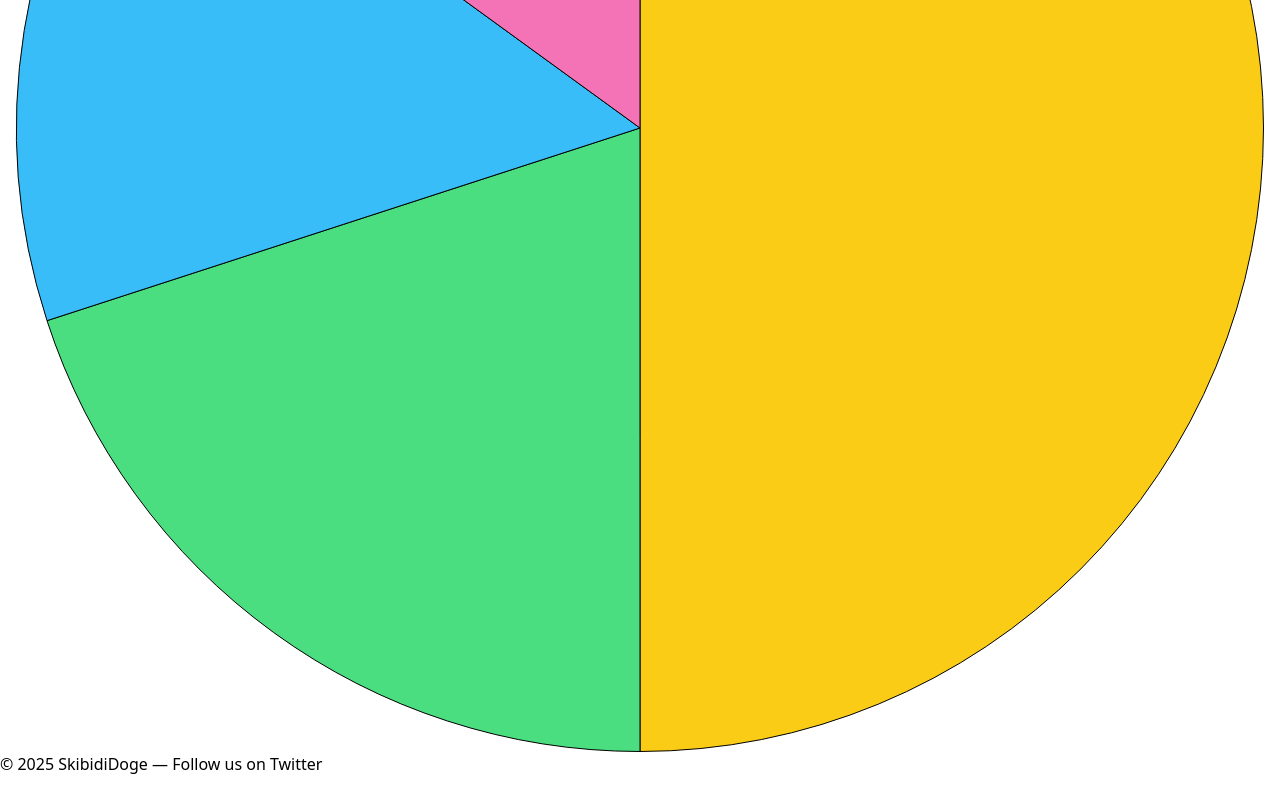
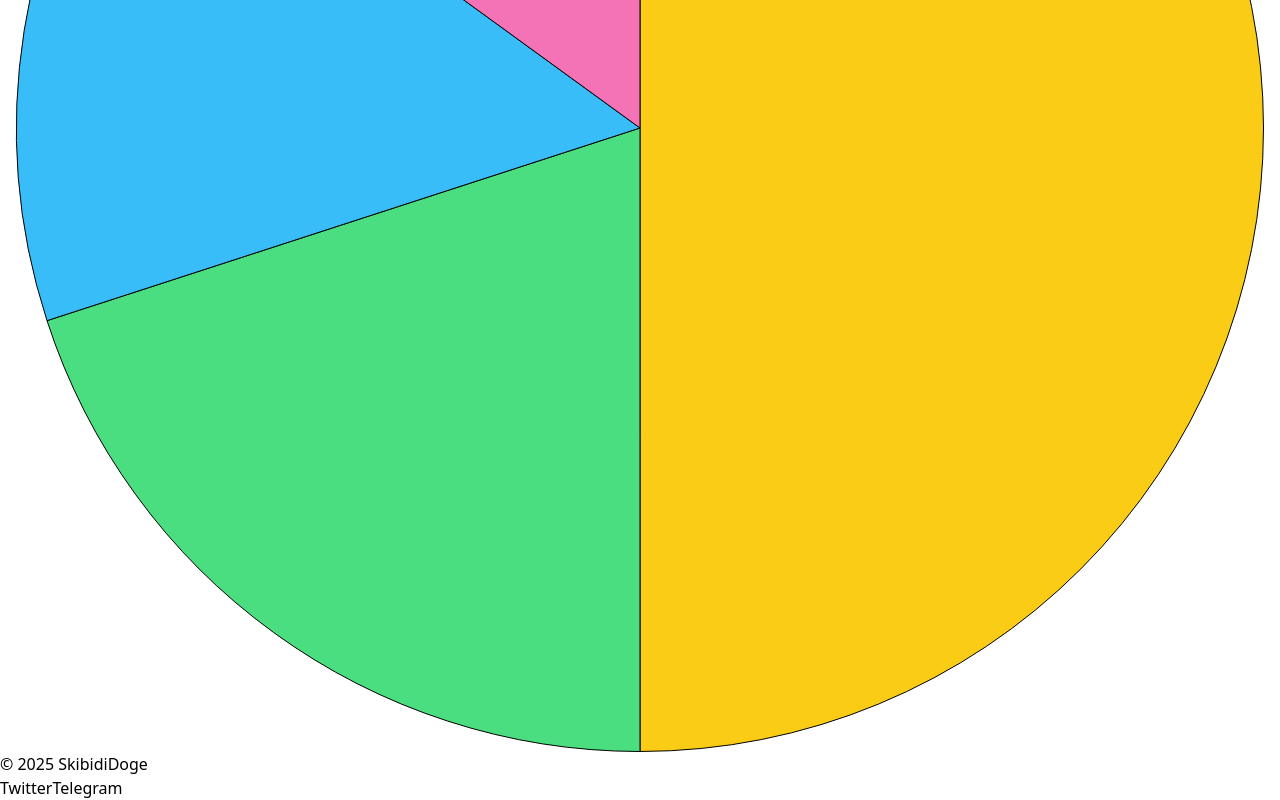
Before and after one commit to moneymakingfrank/skibididoge-site, a React (Vite) app: page / in a window 1280 px wide. Shown: the part 1264-2064 px from the top of the page. Before the commit the page ends 2040 px from the top, so only its background shows below. Built offline with nearby package versions, Linux system fonts and the light colour scheme.

Commit message:
📦 Final footer placement with socials

```diff
--- a/src/main.jsx
+++ b/src/main.jsx
@@ -90,14 +90,19 @@ function App() {
         <Pie data={tokenData} />
       </div>
 
-      {/* FOOTER */}
-      <footer className="absolute bottom-4 text-sm text-gray-400 z-10">
-        © 2025 SkibidiDoge — Follow us on{' '}
-        <a className="underline" href="https://x.com/SkibidiDogeCoin" target="_blank">
-          Twitter
-        </a>
+         {/* SOCIAL FOOTER */}
+         <footer className="mt-12 mb-6 text-sm text-gray-400 z-10 flex flex-col items-center space-y-1">
+        <p>© 2025 SkibidiDoge</p>
+        <div className="flex space-x-4">
+          <a className="underline hover:text-white" href="https://x.com/SkibidiDogeCoin" target="_blank" rel="noopener noreferrer">
+            Twitter
+          </a>
+          <a className="underline hover:text-white" href="https://t.me/SkibidiDoge" target="_blank" rel="noopener noreferrer">
+            Telegram
+          </a>
+        </div>
       </footer>
-    </div>
+    </div>  // CLOSES THE MAIN APP DIV
   )
 }
 
```
